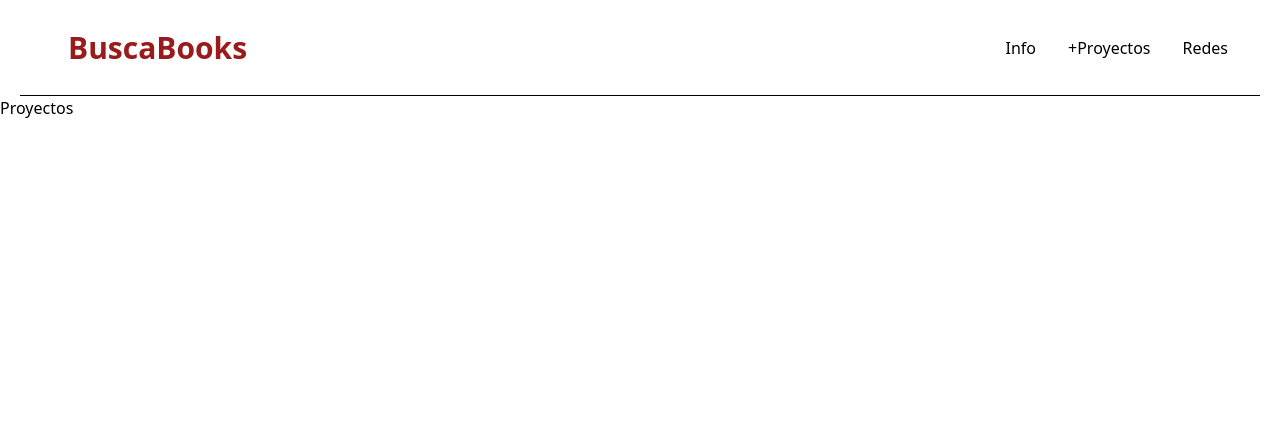
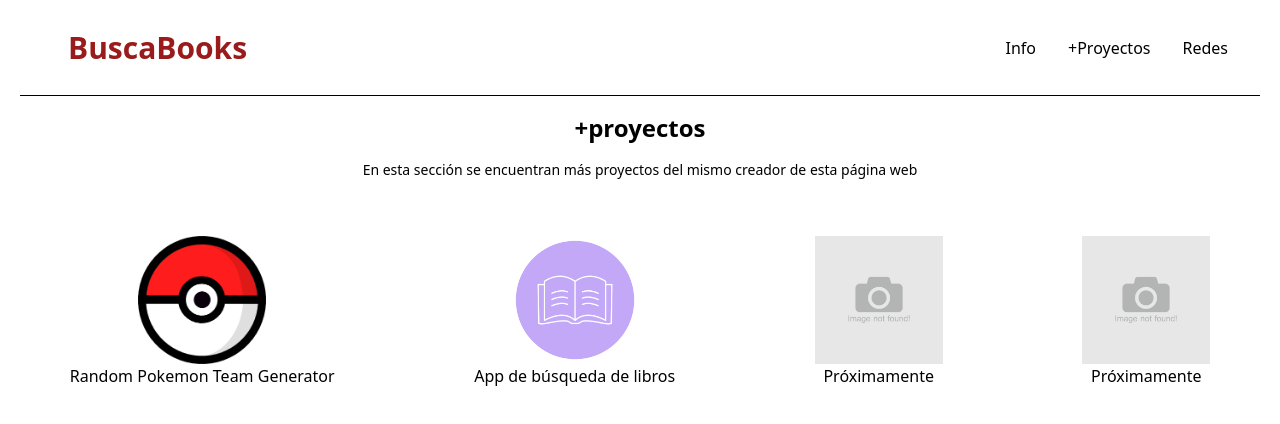
Before and after one commit to mateozivano/Book-Search-Web-App, a React (Vite) app: page /Proyectos in a window 1280 px wide. Shown: the top 424 px of the page. Built offline with nearby package versions, Linux system fonts and the light colour scheme.

Commit message:
agrego contenido a lasa paginas info, proyectos y redes

```diff
--- a/src/Info.jsx
+++ b/src/Info.jsx
@@ -1,6 +1,15 @@
 const Informacion = () => {
-    return(
-        <p>Informacion</p>
+    return (
+        <section className="lg:flex lg:divide-x mt-10 px-6 sm:px-12">
+            <div className="mb-10 lg:mx-2 lg:pt-2">
+                <p className="text-2xl mb-4 font-semibold">El amor a los libros, nuestro motor.</p>
+                <p className="font-serif italic">Nuestra aplicación nace de la necesidad de encontrar las lecturas que necesitamos y de la afición a la programación.</p>
+            </div>
+            <div className=" lg:mx-2 lg:ml-4 lg:pt-2 lg:pl-8">
+                <p>Bienvenidos a esta página, donde la pasión por los libros y la programación se mezclan. Hecha para lectores empedernidos, a quienes nos mueve el amor por los libros, que consideramos nuestro motor, y para quienes necesitamos encontrarlos en cualquier momento.</p>
+                <p>En esta página web, hemos utilizado un conjunto de tecnologías para ofrecer una experiencia de usuario óptima y una funcionalidad fluida. Entre estas tecnologías se encuentran React, Vite.js, Tailwind, y la API de Google Books.</p>
+            </div>
+        </section>
     )
 }
 export default Informacion
--- a/src/Proyectos.jsx
+++ b/src/Proyectos.jsx
@@ -1,6 +1,41 @@
 const Proyectos = () => {
-    return(
-        <p>Proyectos</p>
+    function pokeLink() {
+        window.location.href = 'https://mateozivano.github.io/PokeRandomTeam/';
+    }
+    function bookAppLink() {
+        window.location.href = 'https://mzbookapp.netlify.app/';
+    }
+    return (
+        <div className="">
+            <h1 className="text-2xl font-bold text-center my-4">+proyectos</h1>
+            <p className="text-sm mx-4 text-center">En esta sección se encuentran más proyectos del mismo creador de esta página web</p>
+            <div className="flex flex-col mx-auto mt-8 sm:flex-row">
+                <div className="my-10 sm:my-6 mx-auto">
+                    <button onClick={pokeLink} className="">
+                        <img src="../public/file-pokeball-png-0.png" className="mx-auto h-32" alt="" />
+                        <p>Random Pokemon Team Generator</p>
+                    </button>
+                </div>
+                <div className="my-6 mx-auto">
+                    <button onClick={bookAppLink} className="">
+                        <img src="../public/LogoLibroAbierto.png" className="mx-auto h-32" alt="" />
+                        <p>App de búsqueda de libros</p>
+                    </button>
+                </div>
+                <div className="my-6 mx-auto">
+                    <button className="">
+                        <img src="../public/icon-image-not-found-free-vector.webp" className="mx-auto h-32" alt="" />
+                        <p>Próximamente</p>
+                    </button>
+                </div>
+                <div className="my-6 mx-auto">
+                    <button className="">
+                        <img src="../public/icon-image-not-found-free-vector.webp" className="mx-auto h-32" alt="" />
+                        <p>Próximamente</p>
+                    </button>
+                </div>
+            </div>
+        </div>
     )
 }
 export default Proyectos
--- a/src/redes.jsx
+++ b/src/redes.jsx
@@ -5,22 +5,22 @@ const Redes = () => {
     function linkedin() {
         window.location.href = 'https://www.linkedin.com/in/mateo-zivano/';
     }
-    function github () {
+    function github() {
         window.location.href = 'https://github.com/mateozivano/Book-Search-Web-App/tree/main';
     }
 
     return (
         <div className="sm:flex sm:justify-evenly">
-            <div className="flex flex-col my-6">
-                <p className="text-4xl font-sans mx-auto sm:mx-0 sm:py-1 sm:-mb-4 sm:text-4xl sm:ml-3">Pongámonos en </p>
-                <p className="font-bold text-7xl mx-auto -mt-4 sm:mx-0 sm:py-2 sm:text-8xl sm:ml-1">contacto</p>
-                <p className="font-serif mx-auto text-sm sm:mx-0 sm:py-2 sm:text-base sm:-mt-2 sm:ml-3">Seguime en las redes para saber qué estoy haciendo</p>
+            <div className="flex flex-col my-6 sm:mt-14">
+                <p className="text-4xl font-sans mx-auto sm:mx-0 sm:py-1 sm:-mb-4 sm:text-4xl sm:ml-3 md:text-7xl">Pongámonos en </p>
+                <p className="font-bold text-7xl mx-auto -mt-4 sm:mx-0 sm:py-2 sm:text-8xl sm:ml-1 md:text-9xl">contacto</p>
+                <p className="font-serif mx-auto text-sm sm:mx-0 sm:py-2 sm:text-base sm:-mt-2 sm:ml-3 md:text-xl">Seguime en las redes para saber qué estoy haciendo</p>
             </div>
-            <div className="flex flex-col sm:mt-9">
-                <p className="mx-auto">Accede a mi perfil de Github </p>
-                <button onClick={github} className="mx-auto px-2 border rounded-full"><div className='flex items-center'><GoMarkGithub className="" size={30} /> <GoLogoGithub className="" size={60} /></div></button>
-                <p className="mx-auto">Conectemos por LinkedIn</p>
-                <button onClick={linkedin} className="mx-auto px-4 py-1 border rounded-full"><AiFillLinkedin size={40}/></button>
+            <div className="flex flex-col sm:mt-9 md:mt-14">
+                <p className="mx-auto md:text-3xl md:mt-2 font-semibold my-2">Accede a mi perfil de Github </p>
+                <button onClick={github} className="mx-auto px-2 border rounded-full md:my-6 "><div className='flex items-center'><GoMarkGithub className="" size={50} /> <GoLogoGithub className="" size={80} /></div></button>
+                <p className="mx-auto md:text-3xl md:mt-2 font-semibold my-2">Conectemos por LinkedIn</p>
+                <button onClick={linkedin} className="mx-auto px-4 py-1 border rounded-full md:my-6 "><AiFillLinkedin size={60}/></button>
             </div>
 
         </div>
```
Also changed, not shown: public/Poke.png (added), public/file-pokeball-png-0.png (added).
